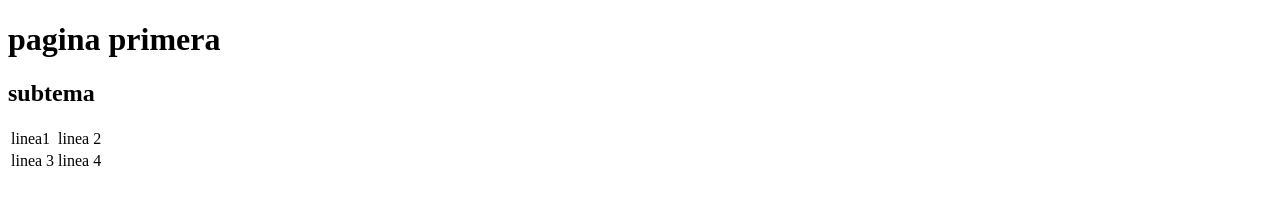
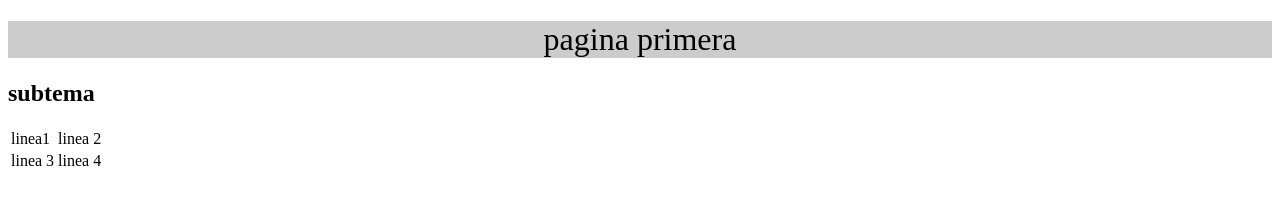
Before and after one commit to ArmandoRamirez01/git_curso, a plain HTML site: page index.html in a window 1280 px wide. Drawn offline with Linux system fonts and the light colour scheme.

Commit message:
se agrego hoja de estilos

```diff
--- /dev/null
+++ b/css/estilos.css
@@ -0,0 +1,5 @@
+h1{
+    font-weight: normal;
+    text-align: center;
+    background: #ccc;
+}
--- a/index.html
+++ b/index.html
@@ -3,6 +3,7 @@
     <html lang="es">
         <head>
             <meta charset="utf-8">
+            <link rel="stylesheet" href="css/estilos.css" type="text/css">
             <title>Githup</title>
         </head>
         <body>
```
